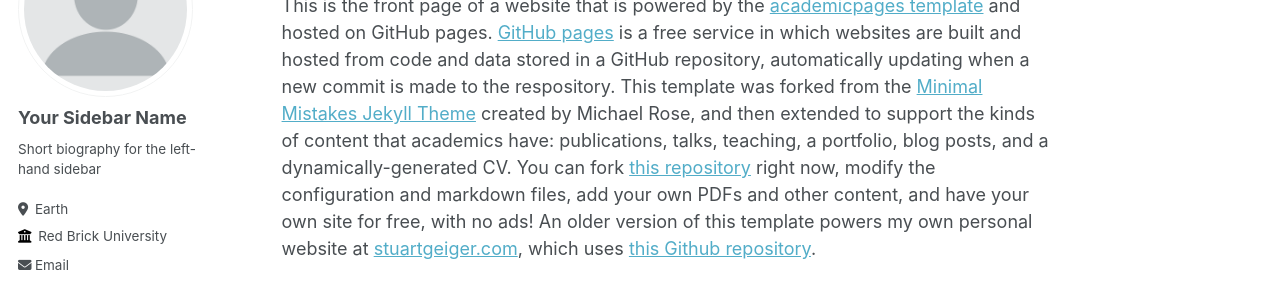
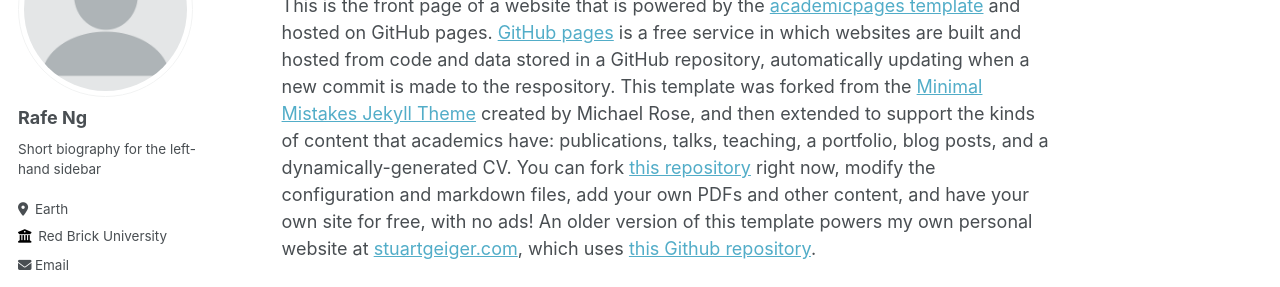
Before and after one commit to Nghf07/rafeng.github.io, a Jekyll site: the page built from _pages/about.md, in a window 1280 px wide. Shown: the part 196-483 px from the top of the page. Built offline with Jekyll 4.4.1, drawn with Linux system fonts in a browser that asks for light colours; some web fonts are replaced.

Commit message:
Update _config.yml

```diff
--- a/_config.yml
+++ b/_config.yml
@@ -12,7 +12,7 @@ title                    : "Rafe Ng"
 title_separator          : "-"
 name                     : &name "Ng Hong Fong"
 description              : &description "Hi, Nice to meet you!"
-url                      : ""
+url                      : #
 baseurl                  : "" # the subpath of your site, e.g. "/blog"
 repository               : "rafeng.github.io"
 
@@ -22,7 +22,7 @@ repository               : "rafeng.github.io"
 author:
   # Biographic information
   avatar           : "profile.png"
-  name             : "Your Sidebar Name"
+  name             : "Rafe Ng"
   pronouns         : # example: "she/her"
   bio              : "Short biography for the left-hand sidebar"
   location         : "Earth"
```
